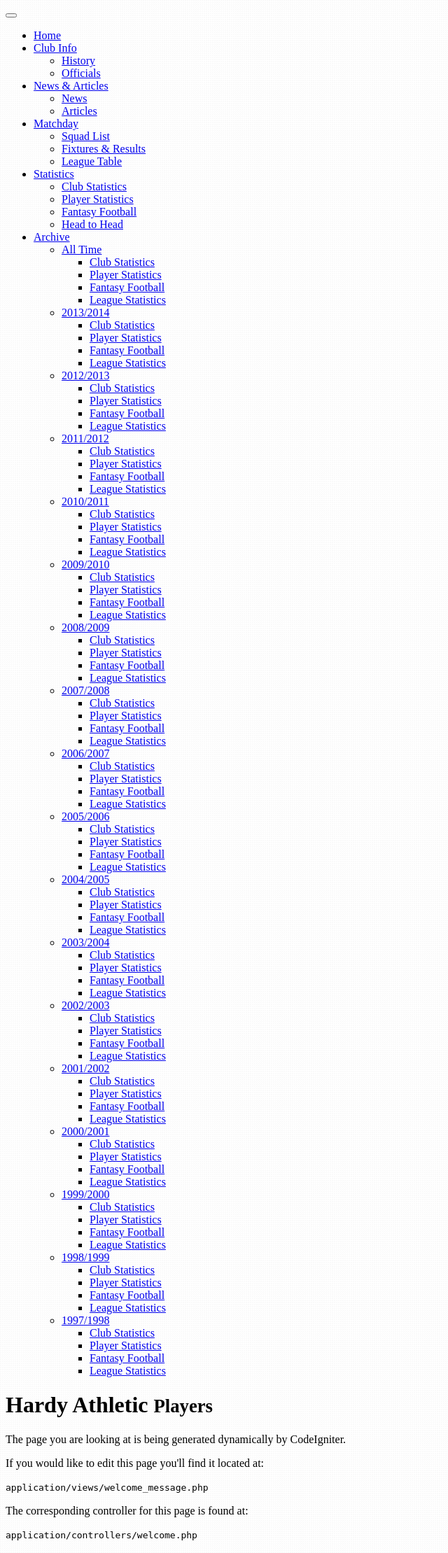
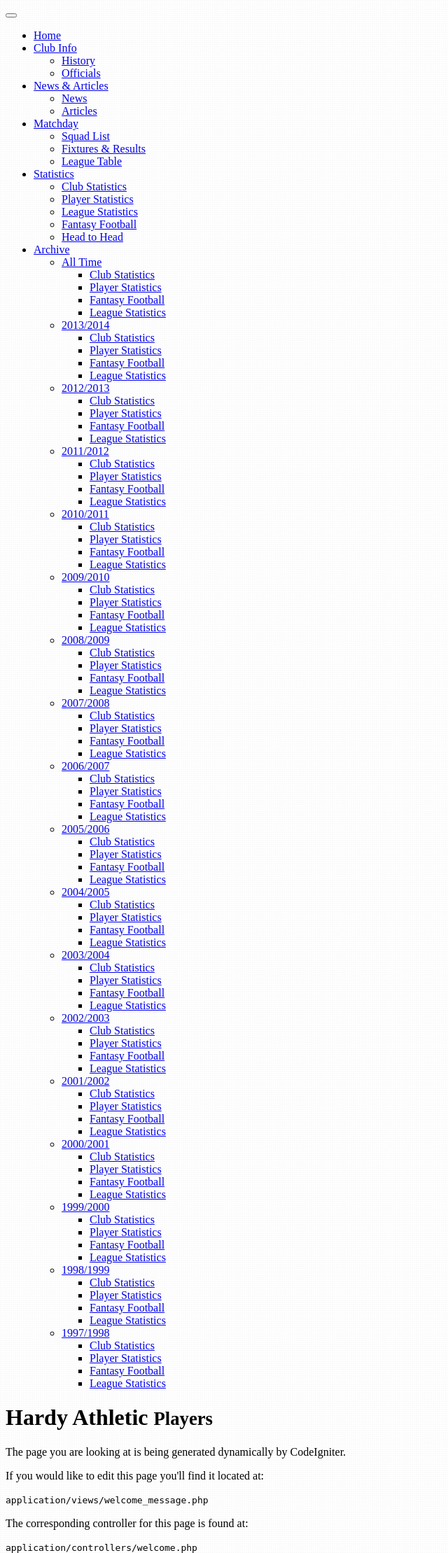
Before and after one commit to tommc1985/football-website, a CodeIgniter app: page / in a window 1280 px wide. Shown: the top 2219 px of the page at 70% size, without its empty margins (0-640 px from the left). Run offline with CodeIgniter, Linux system fonts and the light colour scheme; some libraries are stand-ins or nearby versions.

Commit message:
Added current seasons League Statistics to menu

```diff
--- a/application/views/themes/default/header.php
+++ b/application/views/themes/default/header.php
@@ -56,6 +56,7 @@
                     <ul class="dropdown-menu">
                         <li><a href="/club-statistics/view">Club Statistics</a></li>
                         <li><a href="/player-statistics/view">Player Statistics</a></li>
+                        <li><a href="/league-statistics/view">League Statistics</a></li>
                         <li><a href="/fantasy-football/view">Fantasy Football</a></li>
                         <li><a href="/head-to-head">Head to Head</a></li>
                     </ul>
```
